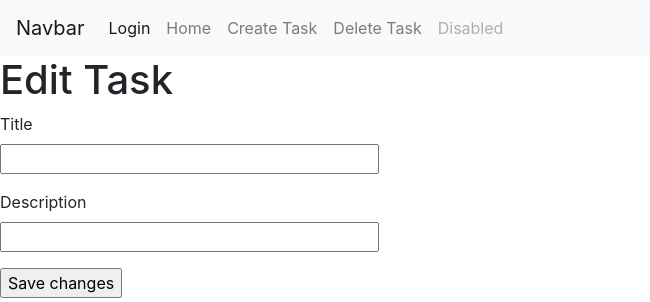
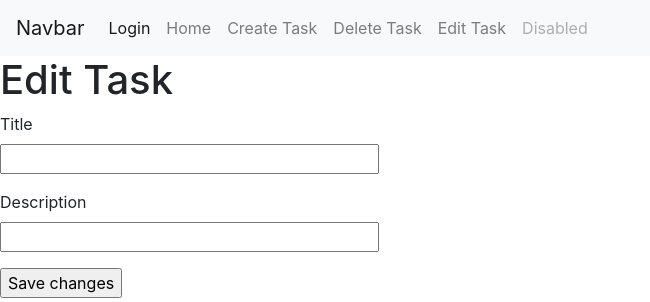
Before and after one commit to ZetaVII/Task-Manager-App, a Flask app: page /edittask in a window 1280 px wide. Shown: the top 302 px of the page, without its empty margins (0-650 px from the left). Run offline with Flask 2, Linux system fonts and the light colour scheme; a user stored in the database is signed in; data that the repository does not hold is empty; some libraries are stand-ins or nearby versions.

Commit message:
Add option for editing a task

```diff
--- a/app/templates/base.html
+++ b/app/templates/base.html
@@ -27,6 +27,9 @@
                               <a class="nav-link" href="{{ url_for('deletetask') }}">Delete Task</a>
                             </li>
                             <li class="nav-item">
+                              <a class="nav-link" href="{{ url_for('findTask') }}">Edit Task</a>
+                            </li>
+                            <li class="nav-item">
                               <a class="nav-link disabled" href="#">Disabled</a>
                             </li>
                           </ul>
```
